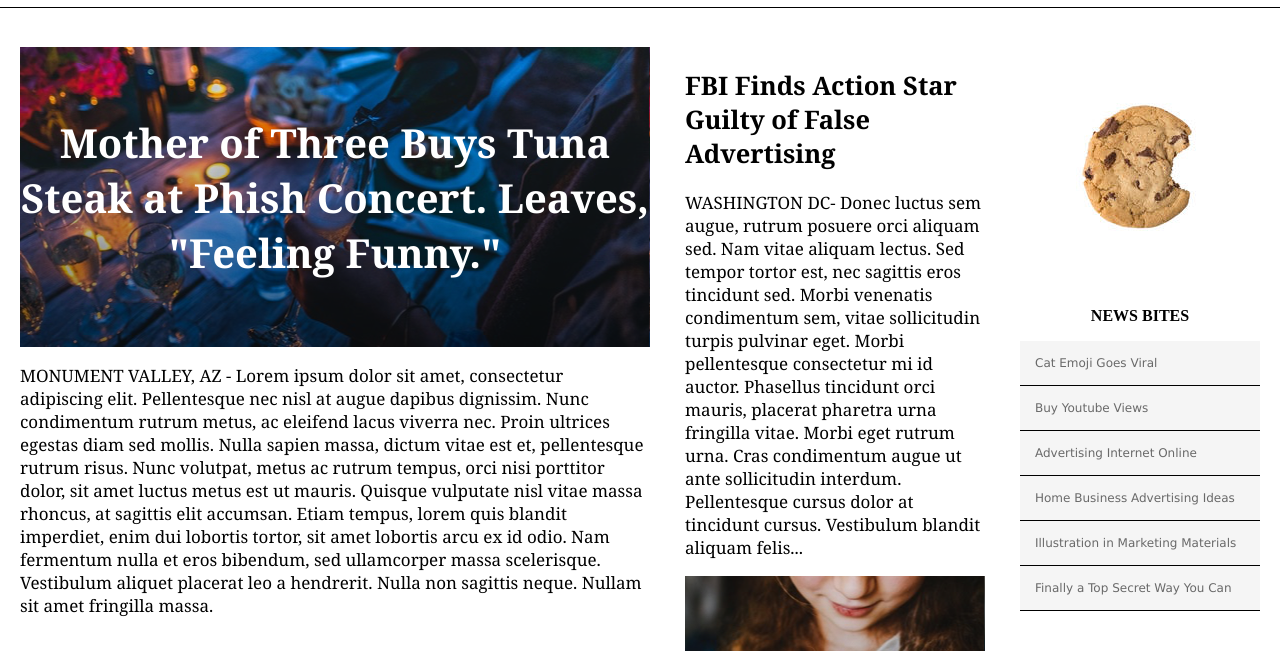
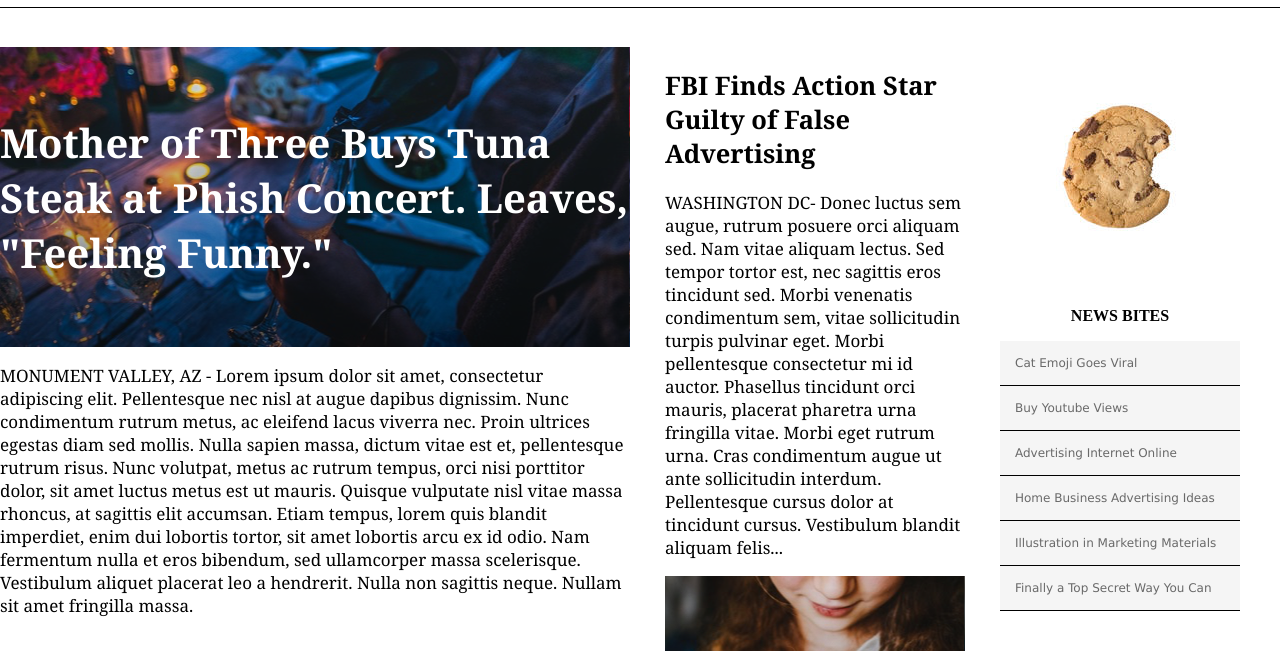
Before and after one commit to aleroy91/my_times, a plain HTML site: page index.html in a window 1280 px wide. Shown: the part 73-724 px from the top of the page. Drawn offline with Linux system fonts and the light colour scheme.

Commit message:
Commit suggested edits from peers.

```diff
--- a/resources/CSS/style.css
+++ b/resources/CSS/style.css
@@ -41,7 +41,6 @@ body {
 .container2 {
   display: flex;
   padding: 120px 0 0 0;
-  justify-content: center;
 }
 
 .column {
@@ -65,7 +64,7 @@ body {
   background-image: url("../Images/drinks.png");
   display: flex;
   height: 300px;
-  text-align: center;
+  text-align: left;
   flex-direction: column;
   justify-content: center;
 }
```
